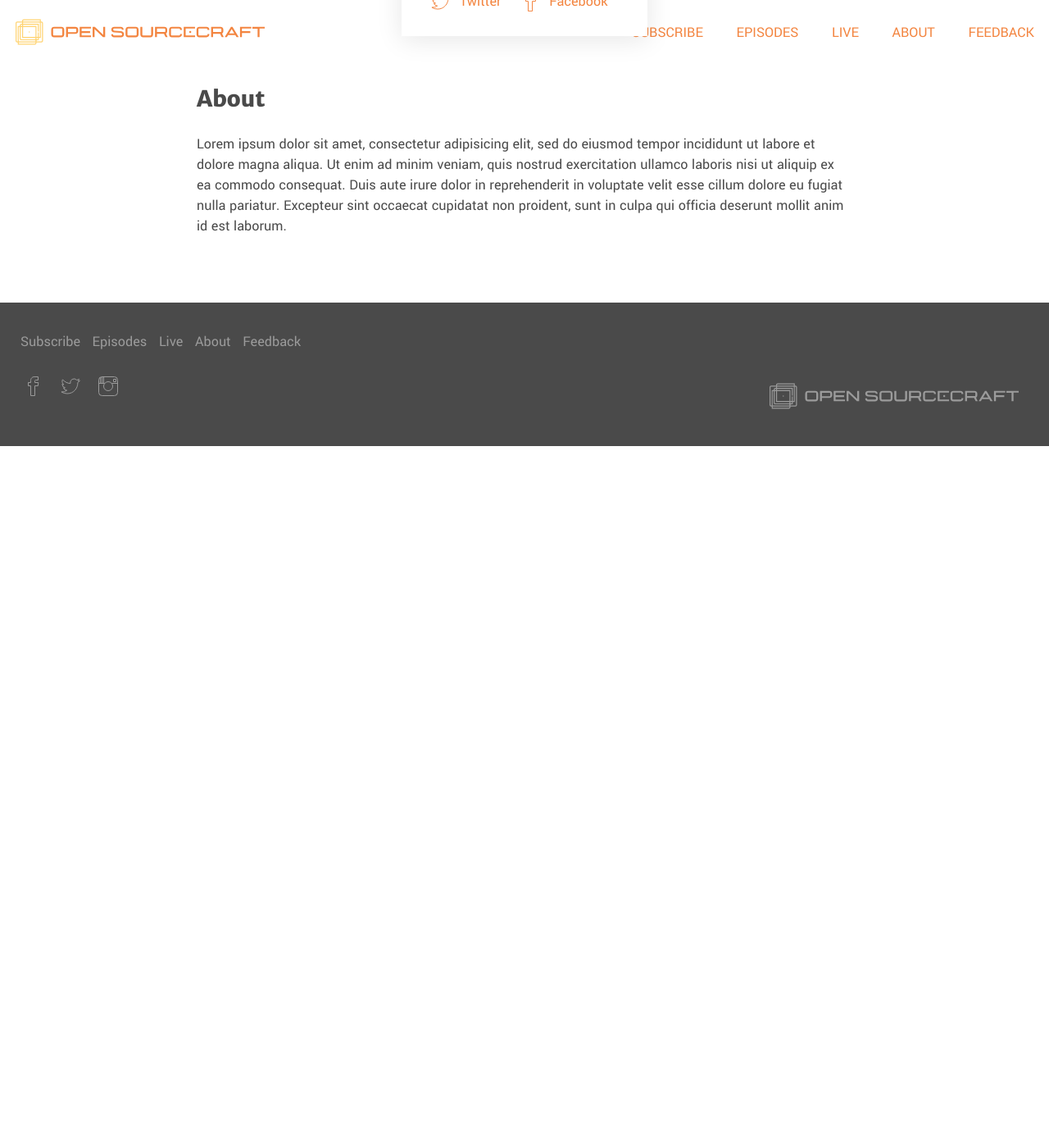
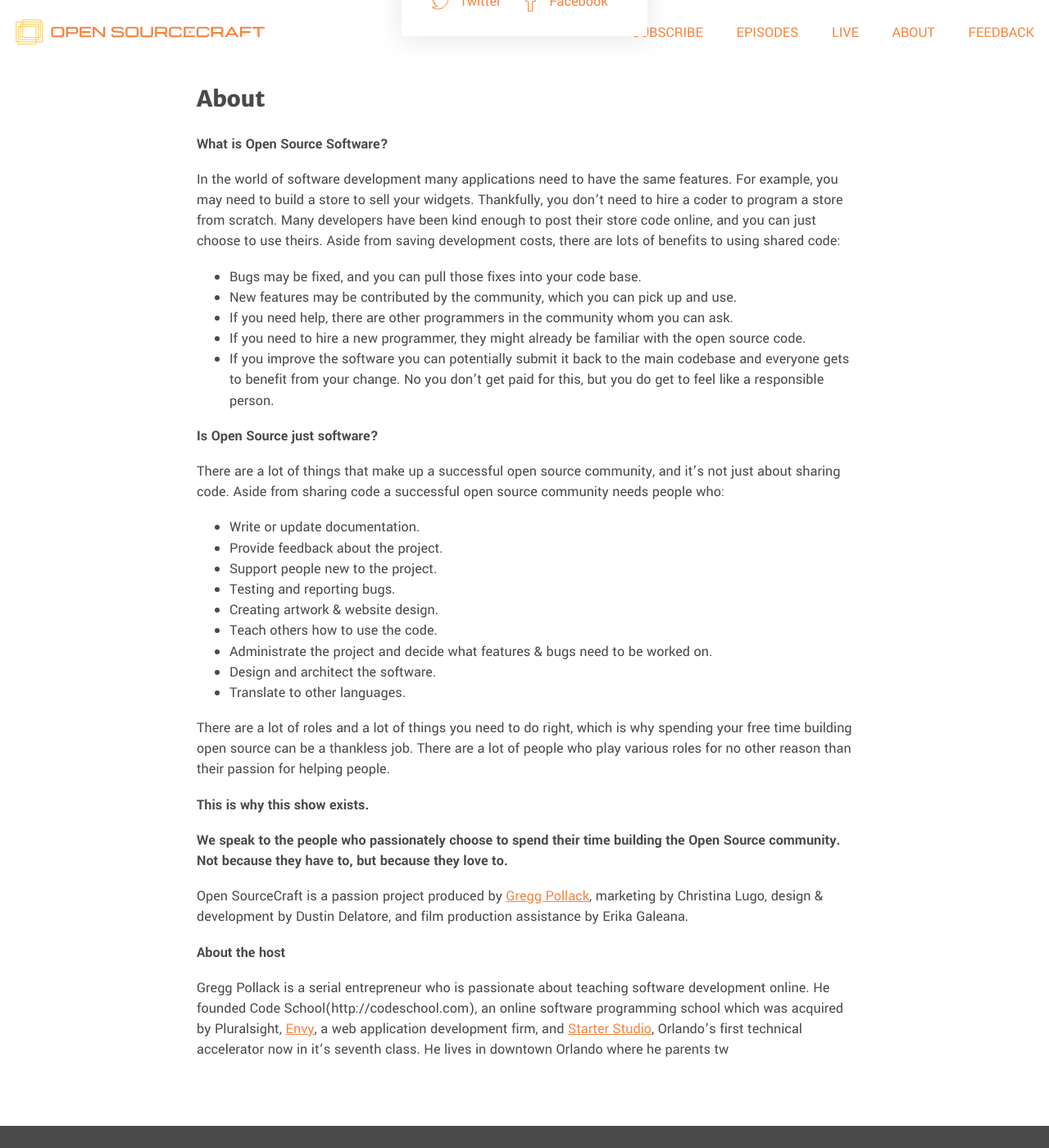
Before and after one commit to Code-Pop/open-sourcecraft, a Jekyll site: the page built from about.md, in a window 1280 px wide and 1400 px high. Shown: the whole window at 82% size. Built offline with Jekyll 4.4.1, drawn with Linux system fonts in a browser that asks for light colours.

Commit message:
Updated About

```diff
--- a/about.md
+++ b/about.md
@@ -1,8 +1,42 @@
 ---
 title: About
 permalink: "/about/"
+order: 3
 layout: page
-order: 3
 ---
 
-Lorem ipsum dolor sit amet, consectetur adipisicing elit, sed do eiusmod tempor incididunt ut labore et dolore magna aliqua. Ut enim ad minim veniam, quis nostrud exercitation ullamco laboris nisi ut aliquip ex ea commodo consequat. Duis aute irure dolor in reprehenderit in voluptate velit esse cillum dolore eu fugiat nulla pariatur. Excepteur sint occaecat cupidatat non proident, sunt in culpa qui officia deserunt mollit anim id est laborum.
+**What is Open Source Software?**
+
+In the world of software development many applications need to have the same features.  For example, you may need to build a store to sell your widgets.  Thankfully, you don’t need to hire a coder to program a store from scratch.  Many developers have been kind enough to post their store code online, and you can just choose to use theirs.  Aside from saving development costs, there are lots of benefits to using shared code:
+
+* Bugs may be fixed, and you can pull those fixes into your code base.
+* New features may be contributed by the community, which you can pick up and use.
+* If you need help, there are other programmers in the community whom you can ask.
+* If you need to hire a new programmer, they might already be familiar with the open source code.
+* If you improve the software you can potentially submit it back to the main codebase and everyone gets to benefit from your change.  No you don’t get paid for this, but you do get to feel like a responsible person.
+
+**Is Open Source just software?**
+
+There are a lot of things that make up a successful open source community, and it’s not just about sharing code.  Aside from sharing code a successful open source community needs people who:
+
+* Write or update documentation.
+* Provide feedback about the project.
+* Support people new to the project.
+* Testing and reporting bugs.
+* Creating artwork & website design.
+* Teach others how to use the code.
+* Administrate the project and decide what features & bugs need to be worked on.
+* Design and architect the software.
+* Translate to other languages.
+
+There are a lot of roles and a lot of things you need to do right, which is why spending your free time building open source can be a thankless job.  There are a lot of people who play various roles for no other reason than their passion for helping people.
+
+**This is why this show exists.**
+
+**We speak to the people who passionately choose to spend their time building the Open Source community.  Not because they have to, but because they love to.**
+
+Open SourceCraft is a passion project produced by [Gregg Pollack](https://www.greggpollack.com), marketing by Christina Lugo, design & development by Dustin Delatore, and film production assistance by Erika Galeana.
+
+**About the host**
+
+Gregg Pollack is a serial entrepreneur who is passionate about teaching software development online.  He founded Code School(http://codeschool.com), an online software programming school which was acquired by Pluralsight, [Envy](https://madewithenvy.com/), a web application development firm, and [Starter Studio](http://starterstudio.com), Orlando’s first technical accelerator now in it’s seventh class.  He lives in downtown Orlando where he parents tw
```
